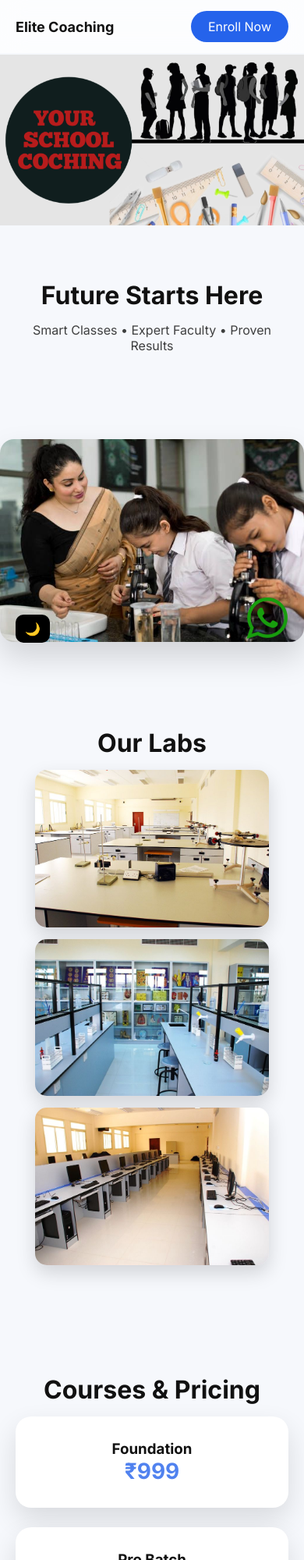
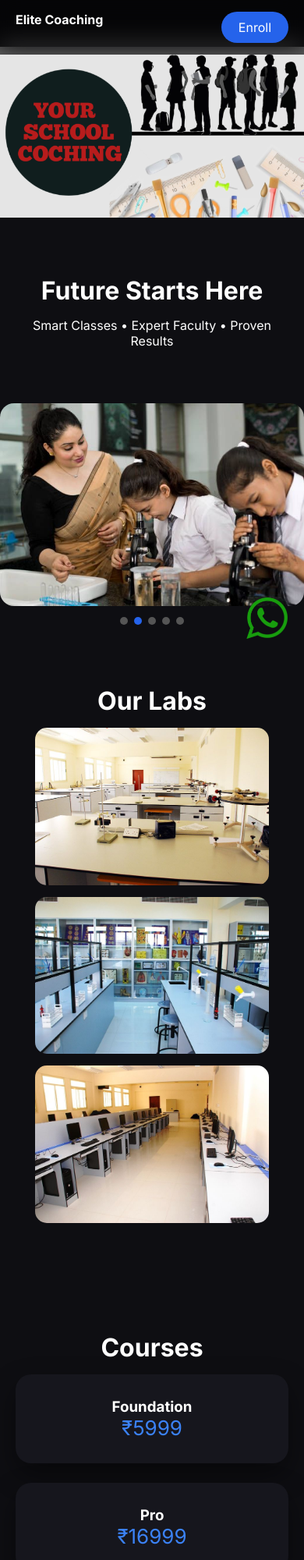
Before and after one commit to raazsingh9504-commits/demo-coaching, a plain HTML site: page index.html in a window 390 px wide. Shown: the top 2000 px of the page at 78% size. Drawn offline with Linux system fonts and the light colour scheme.

Commit message:
Update index.html

```diff
--- a/index.html
+++ b/index.html
@@ -1,82 +1,77 @@
 <!DOCTYPE html>
-<html lang="en">
+<html>
 <head>
 <meta charset="UTF-8">
-<meta name="viewport" content="width=device-width, initial-scale=1.0">
-<title>Elite Coaching Institute</title>
+<meta name="viewport" content="width=device-width, initial-scale=1">
+<title>Elite Coaching</title>
 
 <link href="https://fonts.googleapis.com/css2?family=Inter:wght@300;400;600;700&display=swap" rel="stylesheet">
 
 <style>
 *{margin:0;padding:0;box-sizing:border-box}
 html{scroll-behavior:smooth}
-body{font-family:Inter;background:#f6f8fc;color:#111;transition:.3s}
-.dark{background:#0e0e12;color:#fff}
+body{font-family:Inter;background:#0e0e12;color:white}
 
-/* NAVBAR (GLASS) */
+/* Glass Navbar */
 nav{
-position:fixed;top:0;width:100%;z-index:999;
-background:rgba(255,255,255,.7);
+position:fixed;top:0;width:100%;
+background:rgba(0,0,0,.6);
 backdrop-filter:blur(15px);
-display:flex;justify-content:space-between;align-items:center;
-padding:14px 20px;
+display:flex;justify-content:space-between;
+padding:15px 20px;z-index:999
 }
-.dark nav{background:rgba(0,0,0,.6)}
-nav b{font-size:18px}
-.btn{background:#2563eb;color:white;padding:10px 22px;border-radius:30px;text-decoration:none}
+.btn{background:#2563eb;padding:10px 22px;border-radius:30px;color:white;text-decoration:none}
 
-/* HERO IMAGE */
-.hero{margin-top:70px;width:100%;aspect-ratio:16/9;overflow:hidden}
+/* Hero */
+.hero{margin-top:60px;width:100%;aspect-ratio:16/9}
 .hero img{width:100%;height:100%;object-fit:cover}
 
-/* SECTIONS */
-section{padding:70px 20px;text-align:center}
+/* Sections */
+section{text-align:center;padding:70px 20px}
 h2{font-size:32px;margin-bottom:15px}
-p{opacity:.8}
 
-/* CAROUSEL */
-.carousel{max-width:1100px;margin:40px auto;border-radius:18px;overflow:hidden;box-shadow:0 20px 40px rgba(0,0,0,.15)}
-.carousel img{width:100%;display:none}
-.carousel img.active{display:block}
+/* Carousel */
+.carousel{max-width:1100px;margin:auto;overflow:hidden;border-radius:18px;position:relative}
+.track{display:flex;transition:.5s}
+.track img{width:100%;flex-shrink:0}
 
-/* LABS */
-.labs{display:flex;flex-wrap:wrap;justify-content:center;gap:15px}
-.labs img{width:300px;max-width:90%;border-radius:15px;box-shadow:0 10px 25px rgba(0,0,0,.15)}
+/* dots */
+.dots{text-align:center;margin-top:10px}
+.dot{
+height:10px;width:10px;border-radius:50%;
+background:#555;display:inline-block;margin:4px
+}
+.dot.active{background:#2563eb}
 
-/* GRID */
+/* Cards */
 .grid{display:grid;gap:25px;grid-template-columns:repeat(auto-fit,minmax(240px,1fr));max-width:1100px;margin:auto}
 .card{
-background:white;padding:30px;border-radius:20px;
-box-shadow:0 15px 35px rgba(0,0,0,.12);
-transition:.3s
+background:#16161d;padding:30px;border-radius:20px;
+box-shadow:0 15px 35px rgba(0,0,0,.4)
 }
-.card:hover{transform:translateY(-10px)}
-.dark .card{background:#18181f}
-.price{font-size:28px;color:#2563eb;font-weight:700}
+.price{font-size:26px;color:#3b82f6}
 
-/* CONTACT */
+/* Labs */
+.labs{display:flex;flex-wrap:wrap;justify-content:center;gap:15px}
+.labs img{width:300px;border-radius:15px}
+
+/* Contact */
 input,textarea{
 width:90%;max-width:500px;padding:12px;margin:10px;
-border-radius:10px;border:1px solid #ccc
+border-radius:10px;border:none
 }
 
-/* FOOTER */
-footer{
-background:#0f172a;color:white;padding:40px 20px;text-align:center
-}
-footer p{opacity:.7}
+/* Map */
+iframe{border-radius:15px}
 
-/* WHATSAPP */
+/* Footer */
+footer{background:#020617;padding:40px;text-align:center}
+
+/* WhatsApp */
 .whatsapp{position:fixed;right:20px;bottom:20px}
 .whatsapp img{width:55px}
 
-/* DARK TOGGLE */
-.toggle{
-position:fixed;left:20px;bottom:20px;
-background:black;color:white;padding:8px 12px;border-radius:10px
-}
-
-/* REVEAL */
+/* reveal */
 .reveal{opacity:0;transform:translateY(40px);transition:1s}
 .reveal.active{opacity:1;transform:none}
 </style>
@@ -86,12 +81,9 @@ background:black;color:white;padding:8px 12px;border-radius:10px
 
 <nav>
 <b>Elite Coaching</b>
-<a class="btn" href="#contact">Enroll Now</a>
+<a class="btn" href="#contact">Enroll</a>
 </nav>
 
-<div class="toggle" onclick="dark()">🌙</div>
-
-<!-- HERO -->
 <div class="hero">
 <img src="Holder.png">
 </div>
@@ -101,45 +93,54 @@ background:black;color:white;padding:8px 12px;border-radius:10px
 <p>Smart Classes • Expert Faculty • Proven Results</p>
 </section>
 
-<!-- CAROUSEL -->
-<div class="carousel reveal">
-<img src="Screen 1.jpg" class="active">
+<!-- Carousel -->
+<div class="carousel reveal" id="carousel">
+<div class="track">
+<img src="Screen 1.jpg">
 <img src="screen 2.jpg">
 <img src="screen 3.jpg">
 <img src="screen 4.jpg">
 <img src="screen 5.jpg">
 </div>
+</div>
+<div class="dots"></div>
 
 <section class="reveal">
 <h2>Our Labs</h2>
 <div class="labs">
-<img src="Lab 1.jpg">
+<img src="lab 1.jpg">
 <img src="lab 2.jpg">
 <img src="lab 3.jpg">
 </div>
 </section>
 
 <section class="reveal">
-<h2>Courses & Pricing</h2>
+<h2>Courses</h2>
 <div class="grid">
-<div class="card"><h3>Foundation</h3><p class="price">₹999</p></div>
-<div class="card"><h3>Pro Batch</h3><p class="price">₹1999</p></div>
-<div class="card"><h3>Elite Batch</h3><p class="price">₹2999</p></div>
+<div class="card"><h3>Foundation</h3><p class="price">₹5999</p></div>
+<div class="card"><h3>Pro</h3><p class="price">₹16999</p></div>
+<div class="card"><h3>Elite</h3><p class="price">₹29999</p></div>
 </div>
 </section>
 
 <section id="contact" class="reveal">
-<h2>Contact Us</h2>
+<h2>Contact</h2>
 <input placeholder="Name">
 <input placeholder="Phone">
 <textarea placeholder="Message"></textarea><br>
 <a class="btn">Submit</a>
 </section>
 
+<section class="reveal">
+<h2>Our Location</h2>
+<iframe width="100%" height="250"
+src="https://maps.google.com/maps?q=patna&t=&z=13&ie=UTF8&iwloc=&output=embed">
+</iframe>
+</section>
+
 <footer>
 <h3>Elite Coaching Institute</h3>
 <p>Patna • Bihar</p>
-<p>Smart Education | Career Focused</p>
 <p>© 2026 All Rights Reserved</p>
 </footer>
 
@@ -148,18 +149,37 @@ background:black;color:white;padding:8px 12px;border-radius:10px
 </a>
 
 <script>
-// carousel
-let i=0,imgs=document.querySelectorAll(".carousel img");
-setInterval(()=>{
-imgs[i].classList.remove("active");
-i=(i+1)%imgs.length;
-imgs[i].classList.add("active");
-},3000);
+const track=document.querySelector(".track");
+const slides=document.querySelectorAll(".track img");
+const dots=document.querySelector(".dots");
+let index=0,startX=0;
 
-// dark mode
-function dark(){document.body.classList.toggle("dark")}
+slides.forEach((_,i)=>{
+let d=document.createElement("span");
+d.className="dot";
+if(i==0)d.classList.add("active");
+dots.appendChild(d);
+});
 
-// reveal
+function update(){
+track.style.transform=`translateX(-${index*100}%)`;
+document.querySelectorAll(".dot").forEach((d,i)=>{
+d.classList.toggle("active",i==index);
+});
+}
+
+setInterval(()=>{index=(index+1)%slides.length;update()},3500);
+
+/* Swipe */
+track.addEventListener("touchstart",e=>startX=e.touches[0].clientX);
+track.addEventListener("touchend",e=>{
+let dx=e.changedTouches[0].clientX-startX;
+if(dx<-50)index=(index+1)%slides.length;
+if(dx>50)index=(index-1+slides.length)%slides.length;
+update();
+});
+
+/* Reveal */
 window.addEventListener("scroll",()=>{
 document.querySelectorAll(".reveal").forEach(el=>{
 if(el.getBoundingClientRect().top<window.innerHeight-80)
```
